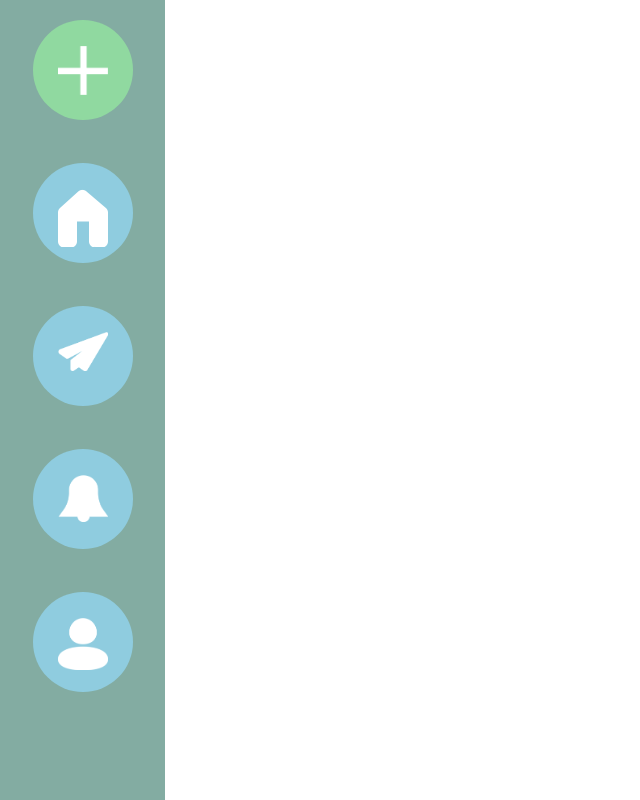
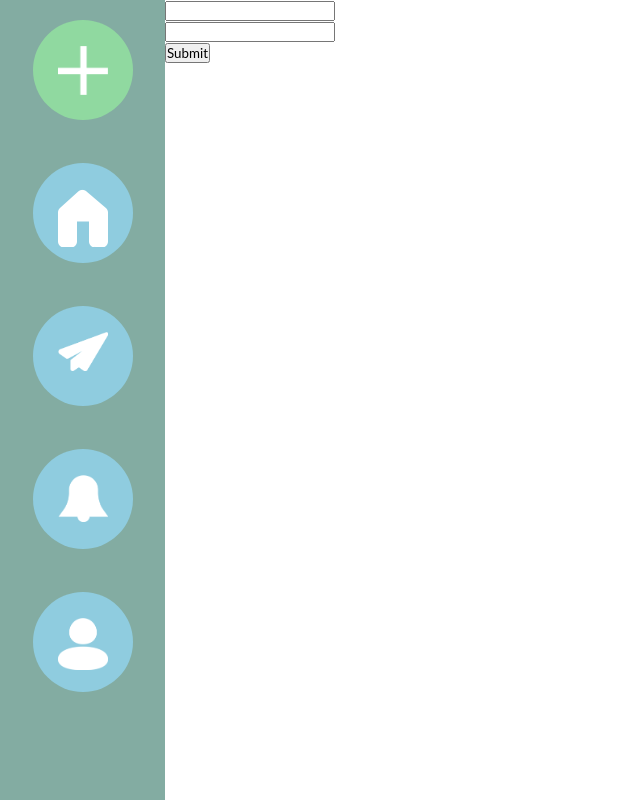
Before and after one commit to sherrygao821/CSCI201_Project_Float, a React (Create React App) app: page /login in a window 1280 px wide. Shown: the whole page, without its empty margins (0-640 px from the left). Built offline with nearby package versions, Linux system fonts and the light colour scheme.

Commit message:
login axios

```diff
--- a/package.json
+++ b/package.json
@@ -6,6 +6,7 @@
     "@testing-library/jest-dom": "^5.11.4",
     "@testing-library/react": "^11.1.0",
     "@testing-library/user-event": "^12.1.10",
+    "axios": "^0.21.1",
     "react": "^17.0.2",
     "react-dom": "^17.0.2",
     "react-router-dom": "^5.2.0",
--- a/src/App.js
+++ b/src/App.js
@@ -6,6 +6,7 @@ import Home from './pages/Home';
 import Dms from './pages/Dms';
 import Notifications from './pages/Notifications';
 import Profile from './pages/Profile';
+import loginPage from './pages/loginPage';
 // import Addpost from './components/Addpost';
 
 
@@ -18,12 +19,12 @@ function App() {
     <div className ='app'>
       <Router>
           <Navbar />
-          {/* <div className = 'feed'> */}
             <Switch>
               <Route path='/' exact component={Home} />
               <Route path='/dms' exact component={Dms} />
               <Route path='/notifications' exact component={Notifications} />
               <Route path='/profile' exact component={Profile} />
+              <Route path='/login' exact component={loginPage} />
             </Switch>
           {/* </div> */}
       </Router>
--- a/src/components/Modal.js
+++ b/src/components/Modal.js
@@ -8,14 +8,14 @@ const Modal = props => {
         <div className = {`modal ${props.show ? 'show' : ''}`} onClick = {props.onClose}>
             <div className = "modal-content" onClick = {e => e.stopPropagation()}>
                 <div className = "modal-header">
-                    <button id="close" onClick={props.onClose} className = "button">Close</button>
-                    <h4 id="title">{props.title}</h4>
-                    {/* <div>
-                        {props.publish
-                            ? <button className = "button">Publish</button>
-                            : null
-                        }
-                    </div> */}
+                    <div id="closeButtonDiv">
+                        <button id="close" onClick={props.onClose} className = "button">Close</button>
+                    </div>
+                    <div id="titleDiv">
+                        <h4 id="title">{props.title}</h4>
+                    </div>
+                    <div id="emptyDiv">
+                    </div>
                 </div>
                 <div className = "modal-body">
                     <div>
--- a/src/components/PostFeed.js
+++ b/src/components/PostFeed.js
@@ -6,7 +6,11 @@ class PostFeed extends Component{
         // TODO: receive json data of the feed from backend
         let posts = [];
         for (var i = 0; i < 10; i++) {
-            posts.push(<Post name="baby zebra" tag="#mentalhealth" isLiked="true" text="Just had a huge argument with my parents. Living with them makes me feel like a child again. I really want to move out, but I can’t support myself financially. What do you guys think I should do?"></Post>);
+            posts.push(<Post name="baby zebra" tag="#mentalhealth"
+            isLiked="true" text="Just had a huge argument with my parents.
+            Living with them makes me feel like a child again.
+            I really want to move out, but I can’t support myself
+            financially. What do you guys think I should do?"></Post>);
         }
         return <div>{posts}</div>;
     }
--- /dev/null
+++ b/src/components/login.js
@@ -0,0 +1,54 @@
+import React, { Component } from 'react'
+import axios from 'axios'
+
+class login extends Component {
+    constructor(props) {
+        super(props)
+
+        this.state = {
+            data:{
+                email: '',
+                psw: ''
+            }
+        }
+    }
+
+
+    changeHandler = (e) =>{
+        this.setState({[e.target.name]: e.target.value})
+    }
+
+    submitHandler = (e) =>{
+        e.preventDefault()
+        console.log(this.state.data)
+        axios.get('http://35.236.53.120:3000/api/auth/login', this.state.data)
+        .then(response=>{
+            console.log(response)
+        })
+        .catch(error=>{
+            console.log(error)
+        })
+    }
+
+    render() {
+        const {email, psw} = this.state
+        return (
+            <div>
+                <form onSubmit={this.submitHandler}>
+                    <div>
+                        <input type="text" name="email" value={email} onChange={this.changeHandler}/>
+                    </div>
+                    <div>
+                        <input type="text" name="psw" value={psw} onChange={this.changeHandler}/>
+                    </div>
+                    <div>
+                        <button type="submit">Submit</button>
+                    </div>
+                </form>
+
+            </div>
+        )
+    }
+}
+
+export default login
--- a/src/components/modal.css
+++ b/src/components/modal.css
@@ -12,16 +12,27 @@
     opacity: 0;
     transition: all 0.3s ease-in-out;
     pointer-events: none;
-    /* transform: translateY(-200px); */
 }
 
 .modal.show{
     opacity: 1;
     pointer-events: visible;
-    /* transform: translateY(0); */
 }
 
+#closeButtonDiv{
+    width: 33.33vw;
+    text-align: left;
+}
 
+#titleDiv{
+    width: 66.66vw;
+    text-align: center;
+}
+
+#emptyDiv{
+    width: 33.33vw;
+    text-align: center;
+}
 
 
 
@@ -37,7 +48,7 @@
 .modal-header{
     display: flex;
     flex-direction: row;
-    justify-content: space-between;
+    /* justify-content: space-between; */
 }
 
 .modal-body{
--- a/src/pages/Home.js
+++ b/src/pages/Home.js
@@ -9,12 +9,12 @@ function Home() {
 
     <div className='home' >
       <div class="left">
-        <SearchBar></SearchBar>
-        <PostFeed></PostFeed>
+        <SearchBar />
+        <PostFeed />
       </div>
       <div class="right">
         <div class="tagWallTitle">Popular Tags</div>
-        <TagWall></TagWall>
+        <TagWall />
       </div>
     </div>
   );
--- /dev/null
+++ b/src/pages/loginPage.js
@@ -0,0 +1,12 @@
+import React from 'react';
+import Login from '../components/login.js'
+
+function loginPage() {
+  return (
+    <div>
+      <Login />
+    </div>
+  );
+}
+
+export default loginPage;
--- a/src/pages/pages.css
+++ b/src/pages/pages.css
@@ -1,5 +1,5 @@
 
-.dms, .home, .notifications, .profile{
+.dms, .home, .notifications, .profile .loginPage{
     flex-grow: 1;
     font-size: 3rem;
     background-color: #E5E5E5;
```
Also changed, not shown: 1 other file (tests, documents, lock files or other folders).
